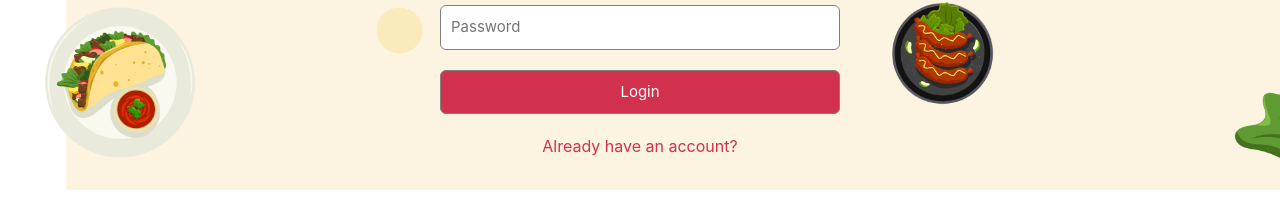
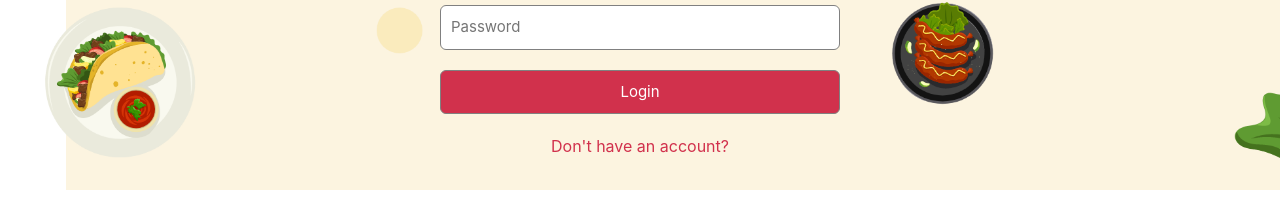
Before and after one commit to Nayem55/red-onion, a React (Create React App) app: page /login in a window 1280 px wide. Shown: the part 273-497 px from the top of the page. Built offline with nearby package versions, Linux system fonts and the light colour scheme; no server answers.

Commit message:
edited UI

```diff
--- a/src/Components/Login/Login.js
+++ b/src/Components/Login/Login.js
@@ -28,7 +28,7 @@ const Login = () => {
           <input type="email" name="email" ref={emailRef} placeholder="Email" required/>
           <input type="password" name="password" ref={passRef} placeholder="Password" required />
           <input type="submit" className="signup-btn" value="Login" />
-          <Link className="mt-0" to="/signup">Already have an account?</Link>
+          <Link className="mt-0" to="/signup">Don't have an account?</Link>
           <p className="text-center" style={{ color: "red" }}>
             {error?.message}
           </p>
```
